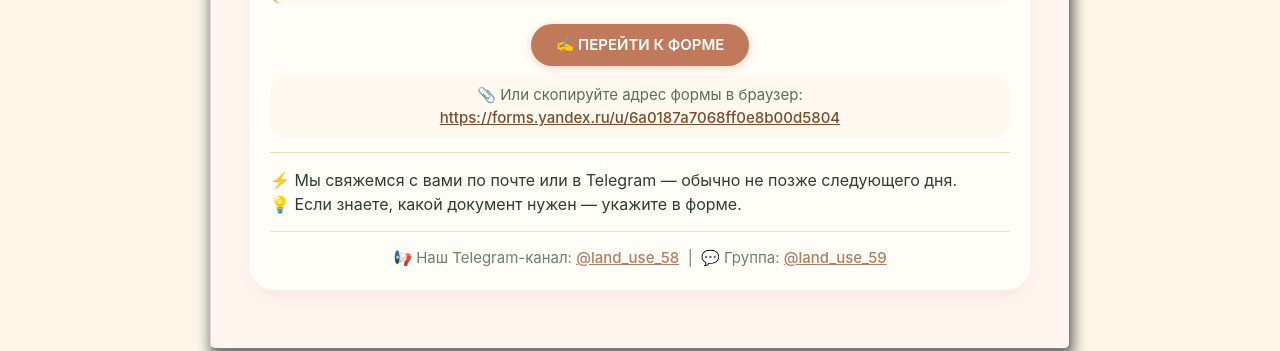
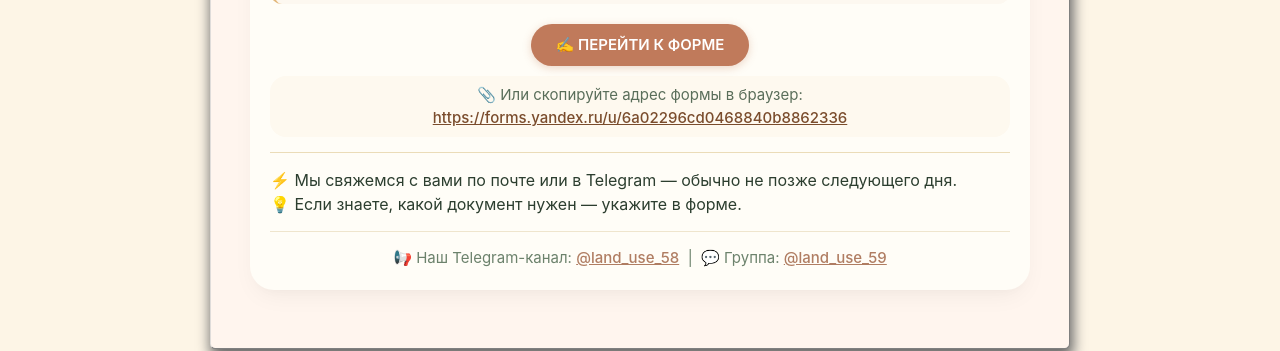
Before and after one commit to SergSi/land-use-art, a Jekyll site: the page built from _posts/2025-03-01-pochta.md, in a window 1280 px wide and 1056 px high. Shown: the part 656-1007 px from the top of the window. Built offline with Jekyll 4.4.1, drawn with Linux system fonts in a browser that asks for light colours; some web fonts are replaced; some of the changed lines change nothing that is shown.

Commit message:
Update 2025-03-01-pochta.md

```diff
--- a/_posts/2025-03-01-pochta.md
+++ b/_posts/2025-03-01-pochta.md
@@ -15,7 +15,7 @@ image: pochta.png
             <p style="color: #2C3E2F;">Заполните короткую форму — и мы ответим на ваш вопрос о земле, границах, спорах с администрацией или соседями. Бесплатный первичный анализ ситуации.</p>
         </div>
         <div style="text-align: center; margin: 2rem 0 1rem;">
-            <a href="https://forms.yandex.ru/u/6a0187a7068ff0e8b00d5804"
+            <a href="https://forms.yandex.ru/u/6a02296cd0468840b8862336"
                target="_blank"
                rel="noopener noreferrer"
                style="display: inline-block; background-color: #C07A5B; color: white; text-decoration: none; padding: 1rem 2.5rem; font-size: 1.5rem; font-weight: 600; border-radius: 60px; transition: background 0.2s ease; box-shadow: 0 2px 8px rgba(192,122,91,0.3);">
@@ -24,8 +24,8 @@ image: pochta.png
         </div>
         <div style="margin-top: 1rem; font-size: 1.5rem; color: #5A6E5A; text-align: center; background: #FEF9EF; padding: 0.8rem; border-radius: 16px;">
             📎 Или скопируйте адрес формы в браузер:<br>
-            <a href="https://forms.yandex.ru/u/6a0187a7068ff0e8b00d5804" target="_blank" rel="noopener noreferrer" style="color: #7A4C2C; word-break: break-all; font-weight: 500;">
-                https://forms.yandex.ru/u/6a0187a7068ff0e8b00d5804
+            <a href="https://forms.yandex.ru/u/6a02296cd0468840b8862336" target="_blank" rel="noopener noreferrer" style="color: #7A4C2C; word-break: break-all; font-weight: 500;">
+                https://forms.yandex.ru/u/6a02296cd0468840b8862336
             </a>
         </div>
         <div style="height: 1px; background: #EBDCB8; margin: 1.5rem 0;"></div>
```
